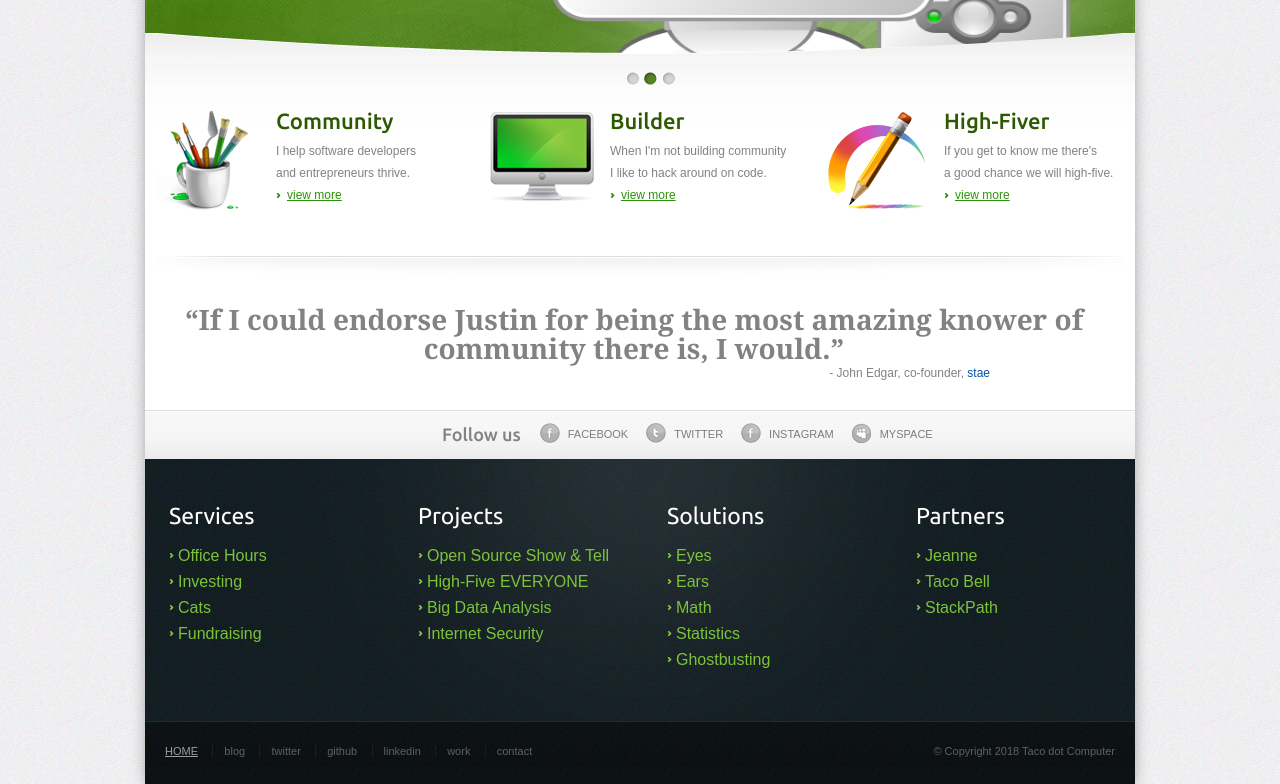
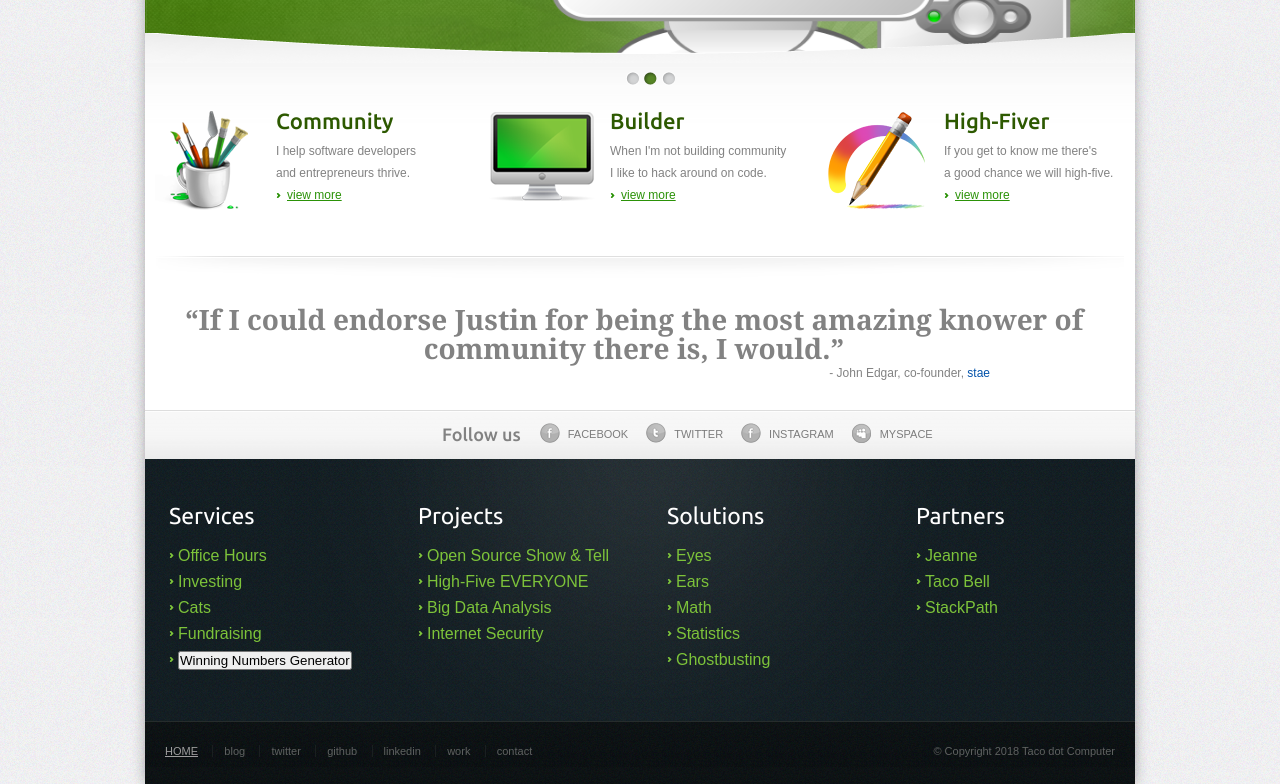
Before and after one commit to elof/enterprise_website, a plain HTML site: page index.html in a window 1280 px wide. Shown: the part 446-1230 px from the top of the page. Drawn offline with Linux system fonts and the light colour scheme; files that its build step writes are made by us from their sources; files whose address does not match are found by name.

Commit message:
lucky number generator

```diff
--- a/index.html
+++ b/index.html
@@ -156,6 +156,7 @@
 								<li><a href="https://angel.co/elof">Investing</a></li>
 								<li><a href="https://www.google.com/search?q=famous+internet+cats&espv=2&biw=1319&bih=734&source=lnms&tbm=isch&sa=X&ei=ZANhVYz8EcbtsAWd0YFA&ved=0CAYQ_AUoAQ">Cats</a></li>
 								<li><a href="https://vine.co/v/e71Tapa9AJL">Fundraising</a></li>
+								<li><button onclick="myFunction()">Winning Numbers Generator</button></li>
 							</ul>
 						</div>
 						<div class="col">
@@ -211,5 +212,16 @@
 	</div>
 	<!-- end of wrapper -->
 
+	<script>
+	function myFunction() {
+	    var x = document.getElementById("demo")
+	    var set = [];
+	    for(i=0; i < 6; i++){
+	      set.push(Math.floor((Math.random() * 70) + 1));
+		   }
+	    alert("Your lucky numbers are: " + set + "!");
+	}
+	</script>
+
 </body>
 </html>
```
